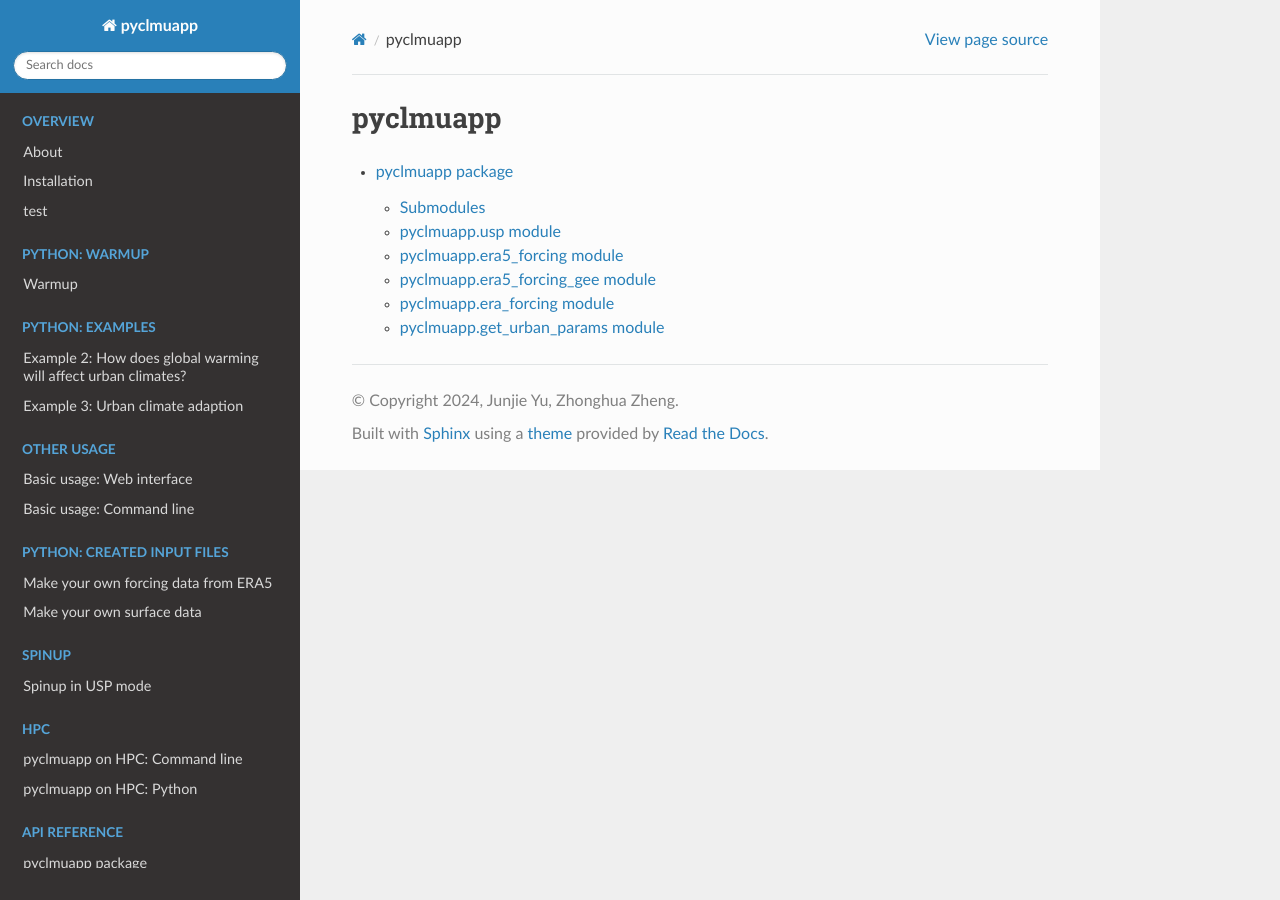
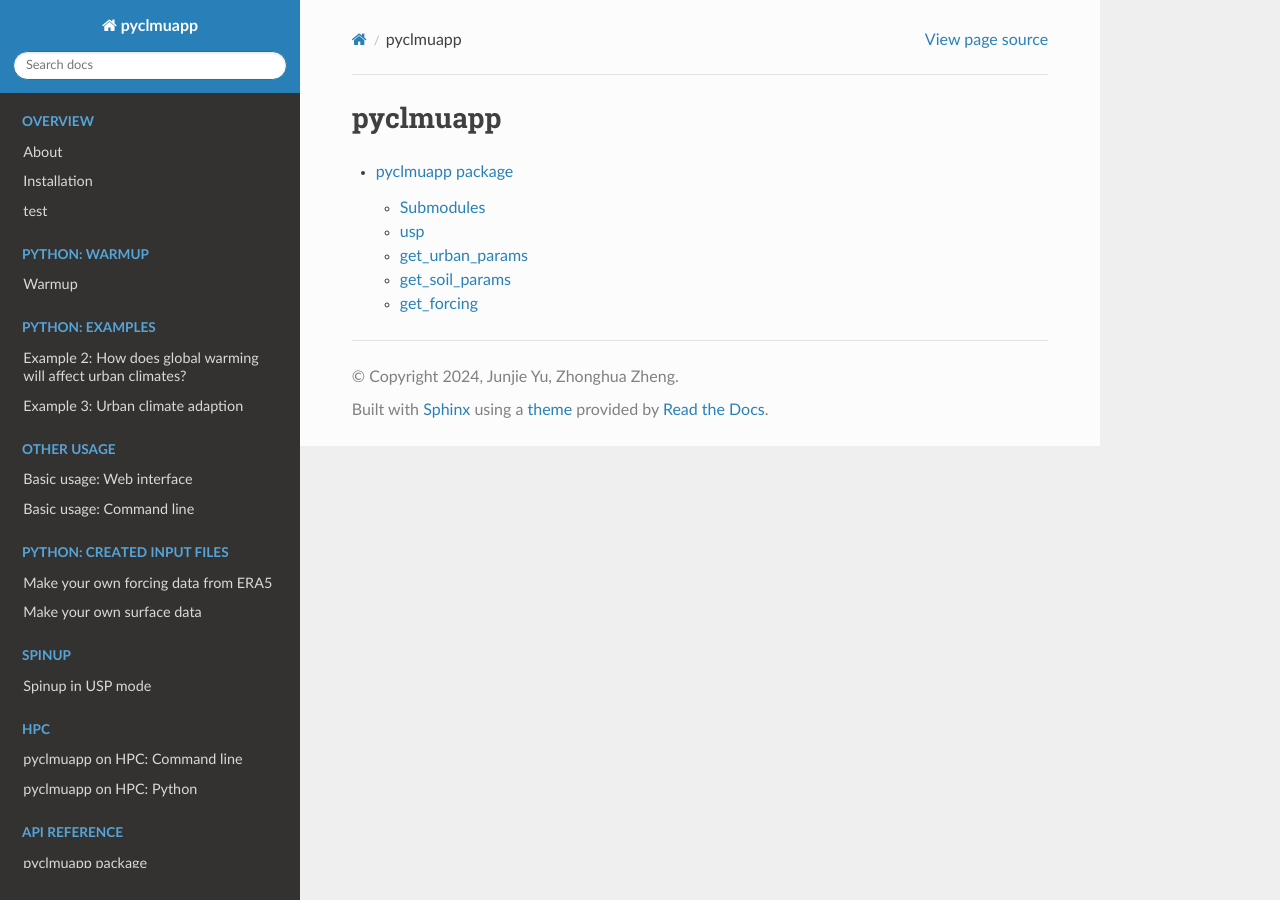
Before and after one commit to envdes/pyclmuapp, a Sphinx documentation site: the page built from docs/modules.rst, in a window 1280 px wide. Built offline with Sphinx 7.4.7 and the Read the Docs theme 3.1.0, drawn with Linux system fonts in a browser that asks for light colours; pages that are not in the unit, such as notebooks, are missing from menus.

Commit message:
update docs

```diff
--- a/docs/pyclmuapp.rst
+++ b/docs/pyclmuapp.rst
@@ -4,7 +4,7 @@ pyclmuapp package
 Submodules
 ----------
 
-pyclmuapp.usp module
+usp
 --------------------
 
 .. automodule:: pyclmuapp.usp
@@ -12,34 +12,26 @@ pyclmuapp.usp module
    :undoc-members:
    :show-inheritance:
 
-pyclmuapp.era5_forcing module
+get_urban_params
 --------------------
 
-.. automodule:: pyclmuapp.era5_forcing
+.. automodule:: pyclmuapp.input_data.get_urban_params
    :members:
    :undoc-members:
    :show-inheritance:
 
-pyclmuapp.era5_forcing_gee module
+get_soil_params
 --------------------
 
-.. automodule:: pyclmuapp.era5_forcing_gee
+.. automodule:: pyclmuapp.input_data.get_soil_params
    :members:
    :undoc-members:
    :show-inheritance:
 
-pyclmuapp.era_forcing module
+get_forcing
 --------------------
 
-.. automodule:: pyclmuapp.era_forcing
+.. automodule:: pyclmuapp.input_data.get_forcing
    :members:
    :undoc-members:
    :show-inheritance:
-
-pyclmuapp.get_urban_params module
---------------------
-
-.. automodule:: pyclmuapp.get_urban_params
-   :members:
-   :undoc-members:
-   :show-inheritance:
```
